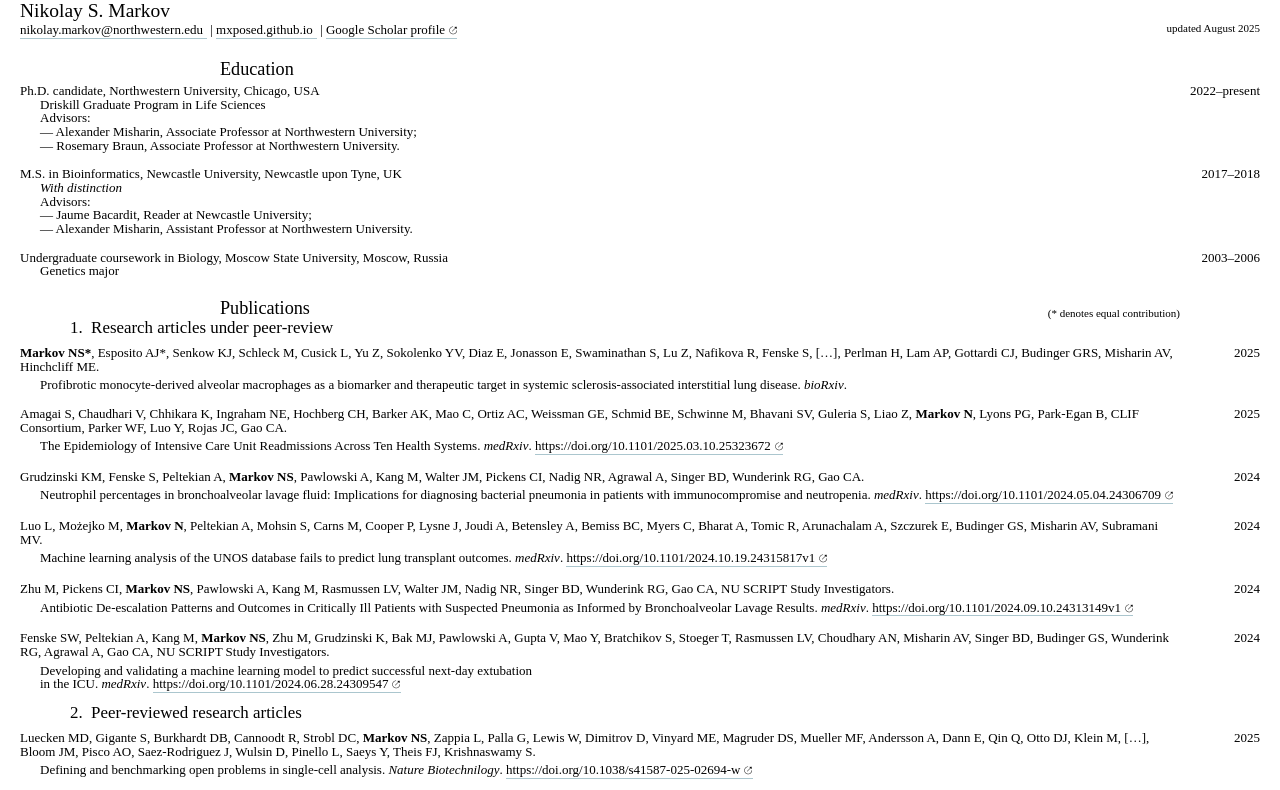
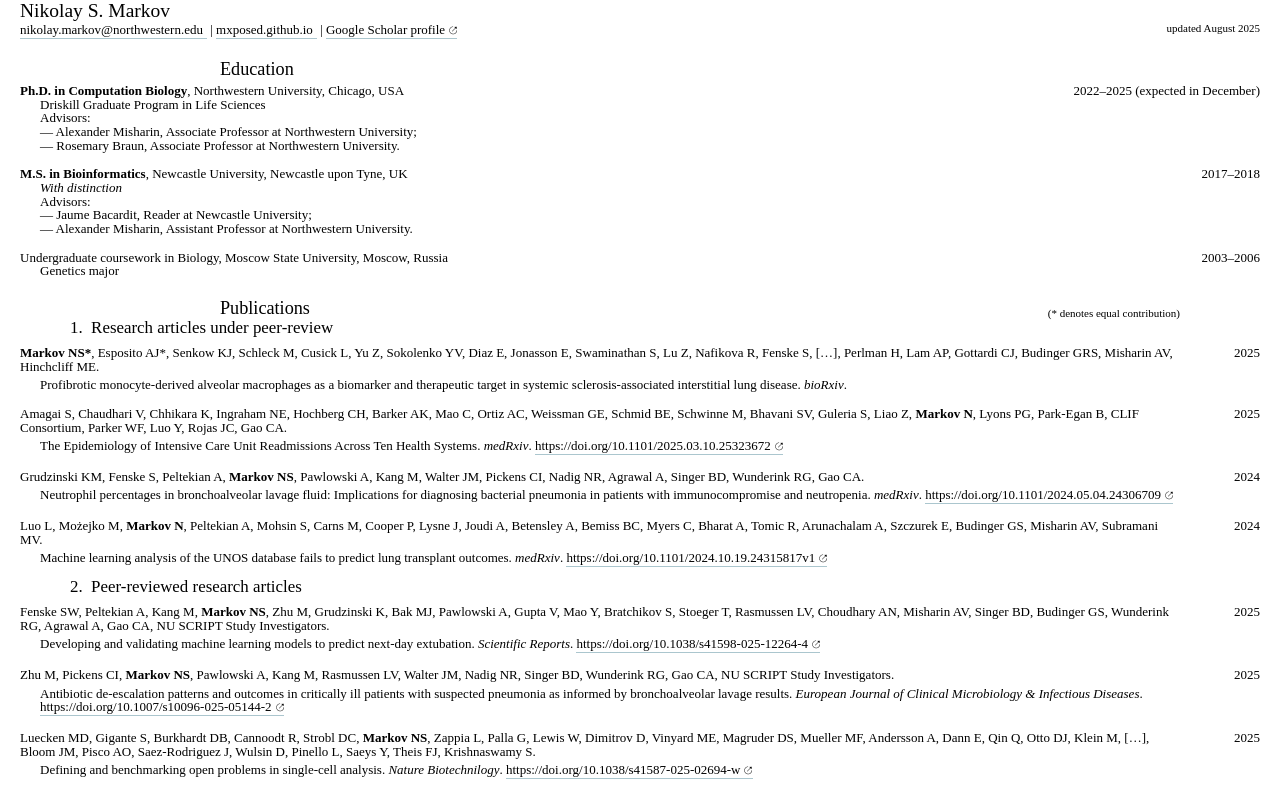
Before and after one commit to mxposed/cv, a website: page cv.html in a window 1280 px wide. Shown: the top 790 px of the page. Drawn offline with Linux system fonts and the light colour scheme.

Commit message:
july update

```diff
--- a/cv.html
+++ b/cv.html
@@ -180,17 +180,17 @@ u {
 <section style="margin-top: 20px;">
   <h2>Education</h2>
   <div class="entry">
-    <div>Ph.D. candidate, Northwestern University, Chicago, USA
+    <div><b>Ph.D. in Computation Biology</b>, Northwestern University, Chicago, USA
       <div class="details">
         Driskill Graduate Program in Life Sciences<br/>
         Advisors:<br/>— Alexander Misharin, Associate Professor at Northwestern University;
         <br/>— Rosemary Braun, Associate Professor at Northwestern University.
       </div>
     </div>
-    <div class="date">2022–present</div>
+    <div class="date">2022–2025 (expected in December)</div>
   </div>
   <div class="entry">
-    <div>M.S. in Bioinformatics, Newcastle University, Newcastle upon Tyne, UK
+    <div><b>M.S. in Bioinformatics</b>, Newcastle University, Newcastle upon Tyne, UK
       <div class="details">
         <em>With distinction</em><br/>
         Advisors:<br/>— Jaume Bacardit, Reader at Newcastle University;
@@ -271,19 +271,7 @@ u {
     <div class="date">2024</div>
   </div>
 
-  <div class="entry">
-    <div>
-      Zhu M, Pickens CI, <b>Markov NS</b>, Pawlowski A, Kang M, Rasmussen LV, Walter JM, Nadig NR,
-      Singer BD, Wunderink RG, Gao CA, NU SCRIPT Study Investigators.
-      <div class="details">
-        Antibiotic De-escalation Patterns and Outcomes in Critically Ill Patients with
-        Suspected Pneumonia as Informed by Bronchoalveolar Lavage Results.
-        <em>medRxiv</em>.
-        <a href="https://doi.org/10.1101/2024.09.10.24313149v1">https://doi.org/10.1101/2024.09.10.24313149v1</a>
-      </div>
-    </div>
-    <div class="date">2024</div>
-  </div>
+  <h3>2.&nbsp;&nbsp;Peer-reviewed research articles</h3>
   <div class="entry">
     <div>
       Fenske SW, Peltekian A, Kang M, <b>Markov NS</b>, Zhu M, Grudzinski K, Bak MJ,
@@ -291,16 +279,26 @@ u {
       Choudhary AN, Misharin AV, Singer BD, Budinger GS, Wunderink RG, Agrawal A, Gao CA,
       NU SCRIPT Study Investigators.
       <div class="details">
-        Developing and validating a machine learning model to predict successful next-day
-        extubation<br/>in the ICU.
-        <em>medRxiv</em>.
-        <a href="https://doi.org/10.1101/2024.06.28.24309547">https://doi.org/10.1101/2024.06.28.24309547</a>
+        Developing and validating machine learning models to predict next-day extubation.
+        <em>Scientific Reports</em>.
+        <a href="https://doi.org/10.1038/s41598-025-12264-4">https://doi.org/10.1038/s41598-025-12264-4</a>
       </div>
     </div>
-    <div class="date">2024</div>
+    <div class="date">2025</div>
   </div>
-
-  <h3>2.&nbsp;&nbsp;Peer-reviewed research articles</h3>
+  <div class="entry">
+    <div>
+      Zhu M, Pickens CI, <b>Markov NS</b>, Pawlowski A, Kang M, Rasmussen LV, Walter JM, Nadig NR,
+      Singer BD, Wunderink RG, Gao CA, NU SCRIPT Study Investigators.
+      <div class="details">
+        Antibiotic de-escalation patterns and outcomes in critically ill patients with suspected
+        pneumonia as informed by bronchoalveolar lavage results.
+        <em>European Journal of Clinical Microbiology & Infectious Diseases</em>.
+        <a href="https://doi.org/10.1007/s10096-025-05144-2">https://doi.org/10.1007/s10096-025-05144-2</a>
+      </div>
+    </div>
+    <div class="date">2025</div>
+  </div>
   <div class="entry">
     <div>
       Luecken MD, Gigante S, Burkhardt DB, Cannoodt R, Strobl DC, <b>Markov NS</b>, Zappia L, Palla G,
```
Also changed, not shown: 1 other file.
